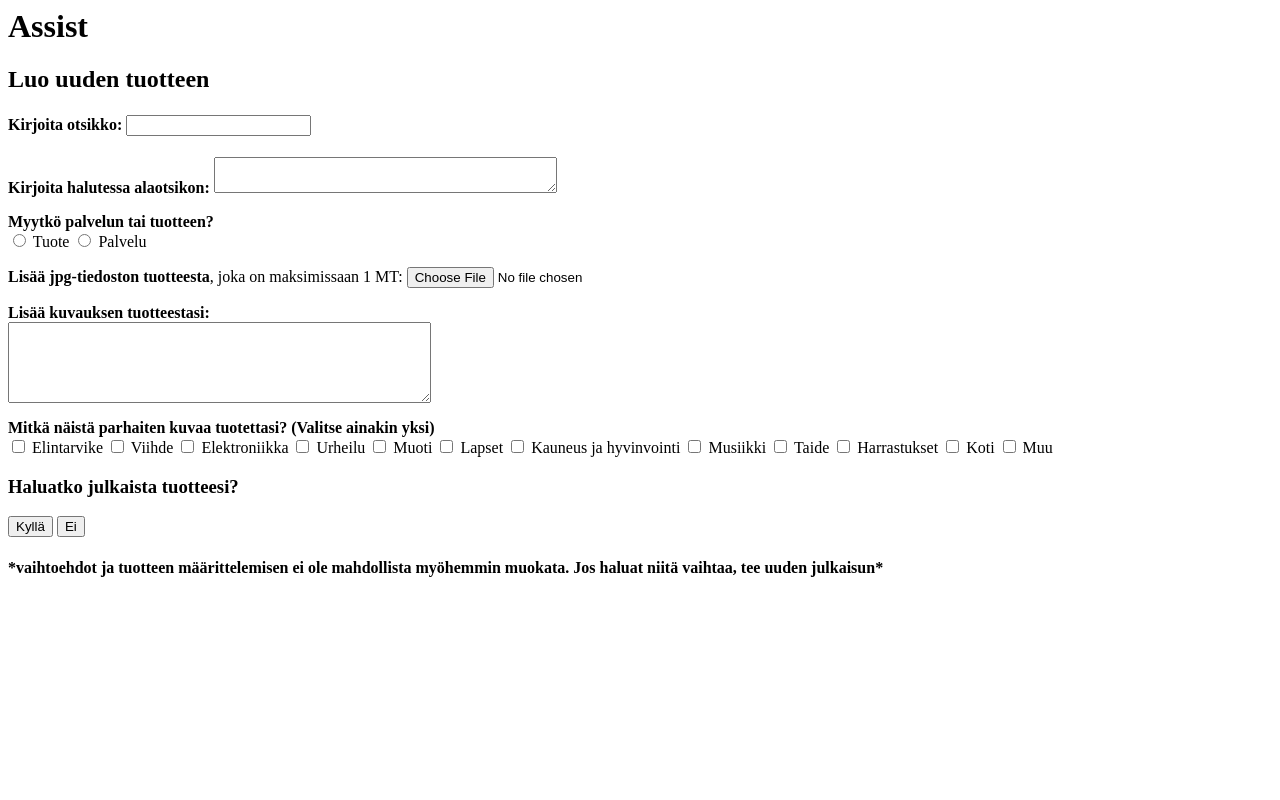
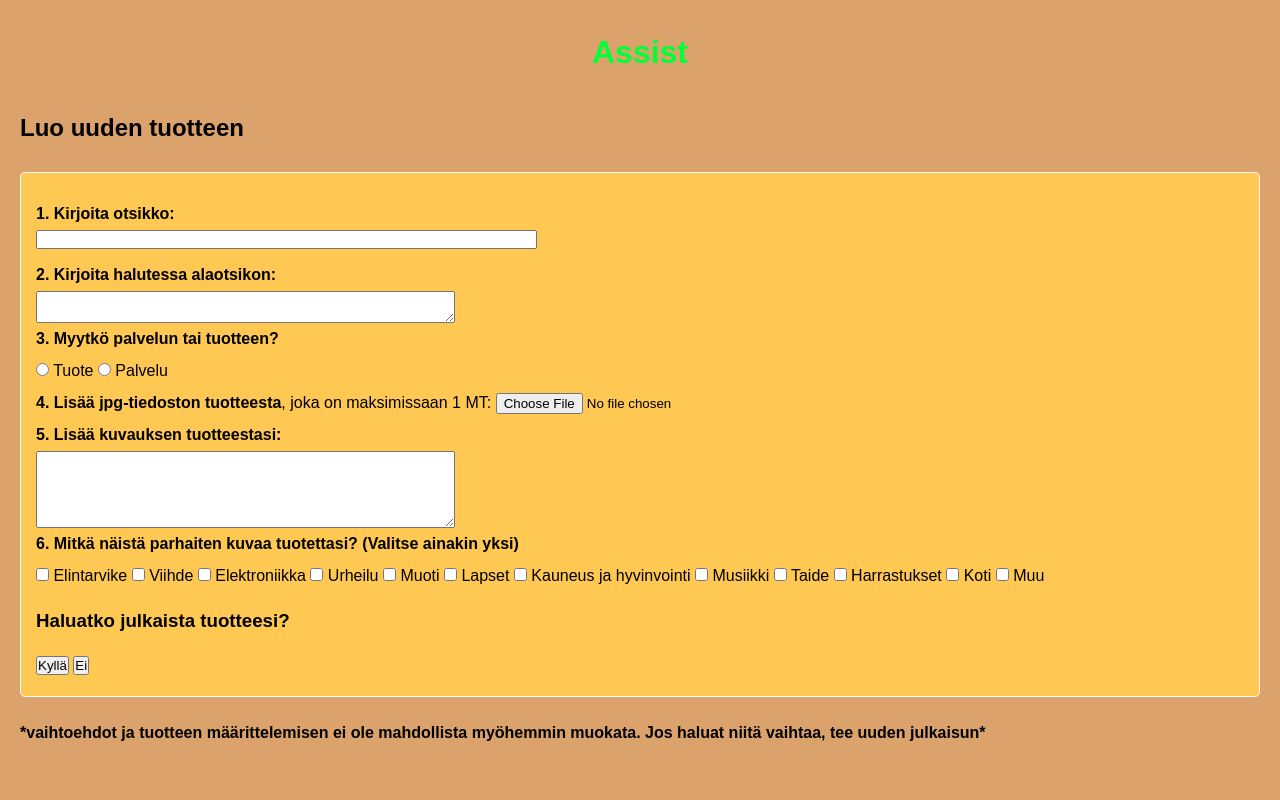
Before and after one commit to TKaoneka/Assist-sovellus, a Python web app: template templates/product_create.html in a window 1280 px wide. Run offline with Jinja, Linux system fonts and the light colour scheme; the template is opened without the code that fills it, so the values that code supplies are empty.

Commit message:
Add CSS-styling, final tweaks and bug fixes

```diff
--- a/assist.sql
+++ b/schema.sql
@@ -27,12 +27,6 @@ CREATE TABLE reviews (
     product_id INTEGER REFERENCES posts(id)
 );
 
-CREATE TABLE likes (
-    id INTEGER PRIMARY KEY,
-    liker INTEGER REFERENCES users(id),
-    product_id INTEGER REFERENCES posts(id)
-);
-
 CREATE TABLE threads (
     id INTEGER PRIMARY KEY,
     product_id INTEGER REFERENCES posts(id),
--- /dev/null
+++ b/static/main.css
@@ -0,0 +1,69 @@
+* {
+    margin: 0;
+    padding: 0;
+    box-sizing: border-box;
+}
+
+body {
+    font-family: Arial, Helvetica, sans-serif;
+    line-height: 2;
+    background-color: #dba36b;
+    color: #000000;
+    padding: 20px;
+}
+
+h1 {
+    color: #964e1f;
+    text-align: center;
+    margin-bottom: 20px;
+}
+
+h2 {
+    color: #000000;
+    margin-top: 20px;
+}
+
+h3 {
+    color: #000000;
+    margin: 10px 0;
+}
+
+h4 {
+    margin: 10px 0;
+}
+
+form {
+    margin: 20px 0;
+    padding: 15px;
+    background-color: #ffc853;
+    border: 1px solid #ffffff;
+    border-radius: 5px;
+}
+
+a {
+    color: #00ff37;
+    text-decoration: none;
+}
+
+a:hover {
+    text-decoration: underline;
+}
+
+ul {
+    list-style-type: none;
+    padding: 0;
+
+}
+
+li {
+    background: #d85927;
+    margin: 10px 0;
+    padding: 15px;
+    border: 1px solid #ccc;
+    border-radius: 5px;
+}
+
+hr {
+    margin: 20px 0;
+    border: 1px solid #ffffff;
+}
--- a/templates/add_profile_picture.html
+++ b/templates/add_profile_picture.html
@@ -1,10 +1,11 @@
 <html>
     <head>
+        <link rel="stylesheet" href="/static/main.css">
         <title>Assist</title>
     </head>
 
     <body>
-        <h1>Assist</h1>
+        <h1><a href="/">Assist</a></h1>
 
         <form action="/add_profile_picture" method="post" enctype="multipart/form-data">
             <input type="hidden" name="csrf_token" value="{{ session.csrf_token }}" />
@@ -14,6 +15,7 @@
             <br />
             <br />
             <input type="submit" name="confirm" value="Lisää" />
+            <button type="button" onclick="window.location.href='/profile/{{ session.id }}'">Älä lisää</button>
         </form>
 
         {% with messages = get_flashed_messages() %}
--- a/templates/index.html
+++ b/templates/index.html
@@ -1,5 +1,6 @@
 <html>
     <head>
+        <link rel="stylesheet" href="/static/main.css">
         <title>Assist</title>
     </head>
 
--- a/templates/product_create.html
+++ b/templates/product_create.html
@@ -1,42 +1,43 @@
 <html>
     <head>
+        <link rel="stylesheet" href="/static/main.css">
         <title>Assist | Create product</title>
     </head>
 
     <body>
-        <h1>Assist</h1>
+        <h1><a href="/">Assist</a></h1>
         <h2>Luo uuden tuotteen</h2>
 
         <form action="/new_product" method="post" enctype="multipart/form-data">
             <input type="hidden" name="csrf_token" value="{{ session.csrf_token }}" />
             <h4>
-                Kirjoita otsikko:
-                <input type="text" name="title" required/>
+                1. Kirjoita otsikko: <br />
+                <input type="text" name="title" size="60" maxlength="400" required/>
             </h4>
 
             <p>
-                <b>Kirjoita halutessa alaotsikon:</b>
-                <textarea name="subtitle" rows="2" cols="40" ></textarea>
+                <b>2. Kirjoita halutessa alaotsikon:</b><br />
+                <textarea name="subtitle" rows="2" cols="50" maxlength="400"></textarea>
             </p>
 
             <p>
-                <b>Myytkö palvelun tai tuotteen?</b><br />
+                <b>3. Myytkö palvelun tai tuotteen?</b><br />
                 <input type="radio" name="type" value="1" required/> Tuote
                 <input type="radio" name="type" value="2" /> Palvelu
             </p>
 
             <p>
-                <b>Lisää jpg-tiedoston tuotteesta</b>, joka on maksimissaan 1 MT:
+                <b>4. Lisää jpg-tiedoston tuotteesta</b>, joka on maksimissaan 1 MT:
                 <input type="file" name="thumbnail" accept=".jpg" required/>
             </p>
 
             <p>
-                <b>Lisää kuvauksen tuotteestasi:</b><br />
-                <textarea name="product_description" rows="5" cols="50" required></textarea>
+                <b>5. Lisää kuvauksen tuotteestasi:</b><br />
+                <textarea name="product_description" rows="5" cols="50" maxlength="2000" required></textarea>
             </p>
 
             <p>
-                <b>Mitkä näistä parhaiten kuvaa tuotettasi? (Valitse ainakin yksi)</b><br />
+                <b>6. Mitkä näistä parhaiten kuvaa tuotettasi? (Valitse ainakin yksi)</b><br />
                 <input type="checkbox" name="tags" value="essential" /> Elintarvike
                 <input type="checkbox" name="tags" value="entertainment" /> Viihde
                 <input type="checkbox" name="tags" value="electronics" /> Elektroniikka
@@ -51,10 +52,15 @@
                 <input type="checkbox" name="tags" value="other" /> Muu
             </p>
 
+            {% with messages = get_flashed_messages() %}
+            {% if messages %}
+                <p style="color: red;">{{ messages[0] }}</p>
+            {% endif %}
+            {% endwith %}
+
             <h3>Haluatko julkaista tuotteesi?</h3>
             <input type="submit" name="confirm" value="Kyllä" />
             <button type="button" onclick="window.location.href='/'">Ei</button>
-
         </form>
 
         <h4>*vaihtoehdot ja tuotteen määrittelemisen ei ole mahdollista myöhemmin muokata. Jos haluat niitä vaihtaa, tee uuden julkaisun*</h4>
--- a/templates/product_delete.html
+++ b/templates/product_delete.html
@@ -1,17 +1,18 @@
 <html>
     <head>
+        <link rel="stylesheet" href="/static/main.css">
         <title>Assist | Delete product</title>
     </head>
 
     <body>
-        <h1>Assist</h1>
+        <h1><a href="/">Assist</a></h1>
 
         <form action="/delete_product/{{ product_id }}" method="post">
             <input type="hidden" name="csrf_token" value="{{ session.csrf_token }}" />
 
             <h2>Oletko varma, että haluat poistaa tuotteen?</h2>
             <input type="submit" name="confirm" value="Kyllä" />
-            <input type="submit" name="cancel" value="Ei" />
+            <button type="button" onclick="window.location.href='/'">Ei</button>
         </form>
     </body>
 </html>
--- a/templates/thread.html
+++ b/templates/thread.html
@@ -1,15 +1,16 @@
 <html>
     <head>
+        <link rel="stylesheet" href="/static/main.css">
         <title>Assist</title>
     </head>
 
     <body>
-        <h1>Assist</h1>
+        <h1><a href="/">Assist</a></h1>
 
         {% if product_id %}
 
         <h2><a href="/product/{{ product_id }}">{{ title }}</a></h2>
-        <h4><a href="/profile/{{ seller_id }}">{{ seller_username }}</a></h4>
+        <h4>Myyjä: <a href="/profile/{{ seller_id }}">{{ seller_username }}</a></h4>
 
         {% else %}
 
```
Also changed, not shown: app.py (+35 -35 lines), forum.py (+4 -9 lines), templates/create_account.html (+17 -10 lines), templates/login.html (+16 -6 lines), templates/product.html (+7 -5 lines), templates/product_modify.html (+16 -11 lines), templates/profile.html (+19 -20 lines), templates/search.html (+4 -3 lines).
